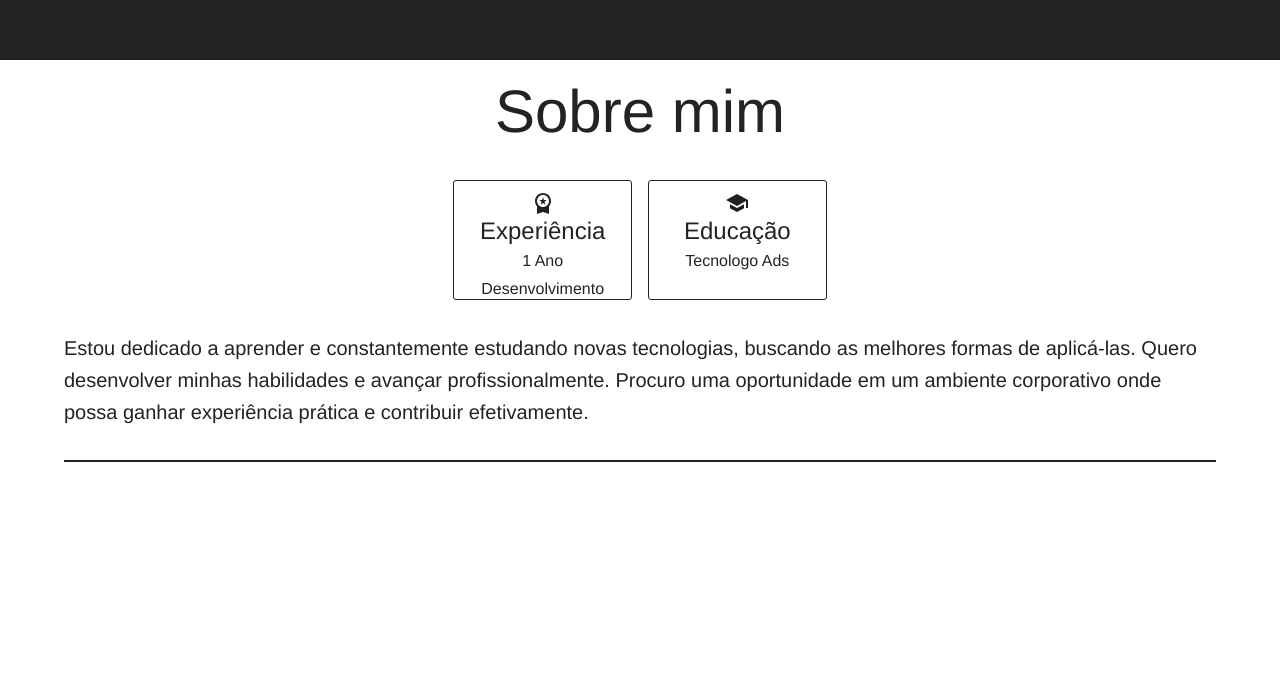
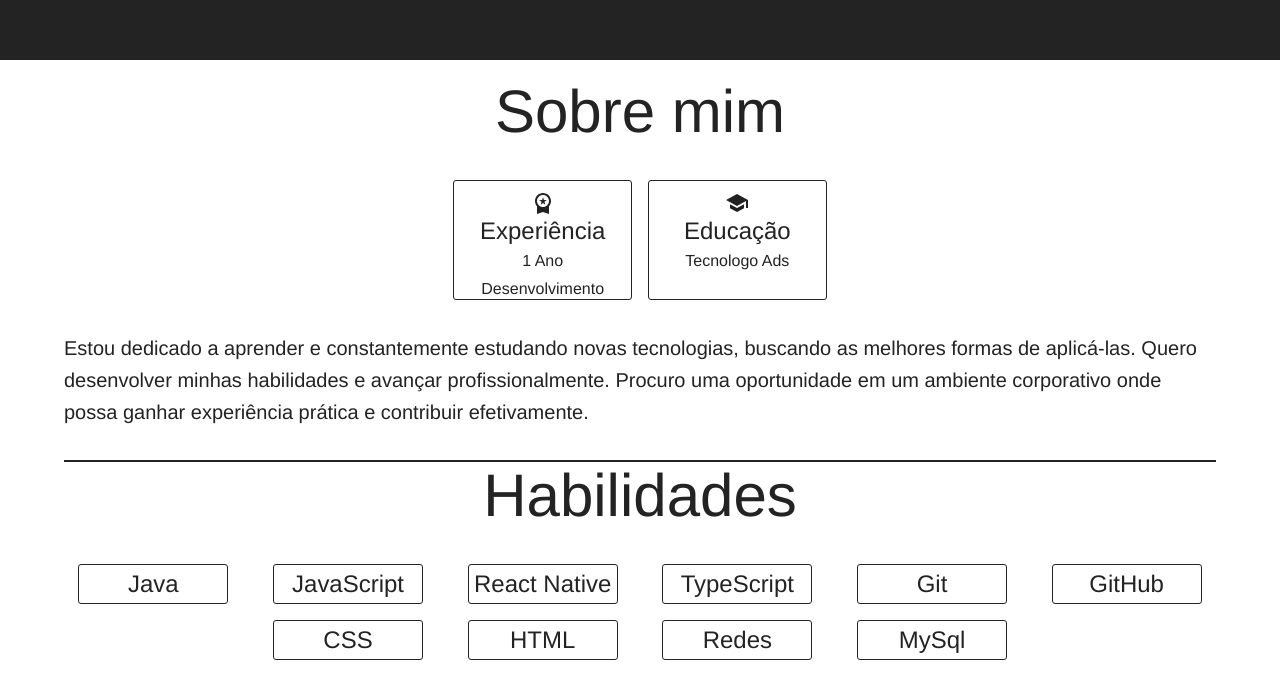
Before and after one commit to pedrofabriciodev/myPortfolio, a React (Vite) app: page / in a window 1280 px wide. Shown: the part 740-1438 px from the top of the page. Before the commit the page ends 1202 px from the top, so only its background shows below. Built offline with nearby package versions, Linux system fonts and the light colour scheme.

Commit message:
feat: add skills section and create tech component

```diff
--- /dev/null
+++ b/src/components/tech/StyledTech.tsx
@@ -0,0 +1,43 @@
+import Grid from '@mui/material/Grid2';
+import { styled } from "@mui/material"
+import { ReactNode } from "react"
+
+interface StyledTechProps{
+  children: ReactNode
+}
+
+
+const StyledTech: React.FC<StyledTechProps> = ({children}) => {
+
+
+
+
+    return (
+      <>
+        <Grid size={{ xs: 6, md: 2 }} display={"flex"} justifyContent={'center'}>
+            <StyleTech>
+                {children}
+            </StyleTech>
+        </Grid>
+      </>
+    )
+  }
+
+
+  const StyleTech = styled("div")(({theme})=> ({
+    border: `1px solid ${theme.palette.primary.main}`,
+    borderRadius: '3px',
+    width: 150,
+    height: 40,
+    display: "flex",
+    flexDirection: "column",
+    alignItems: "center",
+    justifyContent:'center',
+    color: theme.palette.primary.contrastText,
+
+    '&:hover': {
+      backgroundColor:theme.palette.secondary.light
+    }
+  }))
+
+  export default StyledTech
--- a/src/pages/Home/Home.tsx
+++ b/src/pages/Home/Home.tsx
@@ -2,6 +2,7 @@
 import InfoBar from "../../components/navbar/InfoBar"
 import About from "./sections/About/About"
 import Hero from "./sections/Hero/Hero"
+import Skills from "./sections/Skills/Skills"
 
 const Home = () => {
 
@@ -10,6 +11,7 @@ const Home = () => {
         <InfoBar/>
         <Hero/>
         <About/>
+        <Skills/>
       </>
     )
   }
--- /dev/null
+++ b/src/pages/Home/sections/Skills/Skills.tsx
@@ -0,0 +1,90 @@
+import Grid from '@mui/material/Grid2';
+import { Container, styled, Typography } from "@mui/material";
+
+import StyledTech from '../../../../components/tech/StyledTech';
+
+
+const Skills = () => {
+  return (
+    <>
+
+      <StyledSkills>
+        <Container maxWidth='lg'>
+          <Grid container spacing={4} display={'flex'}>
+
+            <Grid size={{ xs: 12, md: 12 }}>
+              <Typography color="primary.main" variant="h2" textAlign={"center"}>Habilidades</Typography>
+            </Grid>
+
+            <Grid container size={{ xs: 12, md: 12 }} display={"flex"} justifyContent={'center'} spacing={2} >
+
+              <StyledTech>
+                  <Typography color="primary.main" variant="h5" textAlign={"center"}>Java</Typography>
+              </StyledTech>
+
+
+              <StyledTech>
+                <Typography color="primary.main" variant="h5" textAlign={"center"}>JavaScript</Typography>
+              </StyledTech>
+
+              <StyledTech>
+                <Typography color="primary.main" variant="h5" textAlign={"center"}>React Native</Typography>
+              </StyledTech>
+
+              <StyledTech>
+                <Typography color="primary.main" variant="h5" textAlign={"center"}>TypeScript</Typography>
+              </StyledTech>
+
+              <StyledTech>
+                <Typography color="primary.main" variant="h5" textAlign={"center"}>Git</Typography>
+              </StyledTech>
+
+              <StyledTech>
+                <Typography color="primary.main" variant="h5" textAlign={"center"}>GitHub</Typography>
+              </StyledTech>
+
+              <StyledTech>
+                <Typography color="primary.main" variant="h5" textAlign={"center"}>CSS</Typography>
+              </StyledTech>
+
+              <StyledTech>
+                <Typography color="primary.main" variant="h5" textAlign={"center"}>HTML</Typography>
+              </StyledTech>
+
+              <StyledTech>
+                <Typography color="primary.main" variant="h5" textAlign={"center"}>Redes</Typography>
+              </StyledTech>
+
+              <StyledTech>
+                <Typography color="primary.main" variant="h5" textAlign={"center"}>MySql</Typography>
+              </StyledTech>
+
+
+            </Grid>
+
+
+          </Grid>
+        </Container>
+      </StyledSkills>
+    </>
+  )
+}
+
+const StyledSkills = styled("div")(({ theme }) => ({
+  backgroundColor: theme.palette.primary.contrastText,
+  display: "flex",
+  justifyContent: 'center',
+
+  [theme.breakpoints.up('xs')]: {
+    height: "45vh",
+  },
+  [theme.breakpoints.up('md')]: {
+    height: "30vh",
+  },
+
+}));
+
+
+
+
+export default Skills
```
